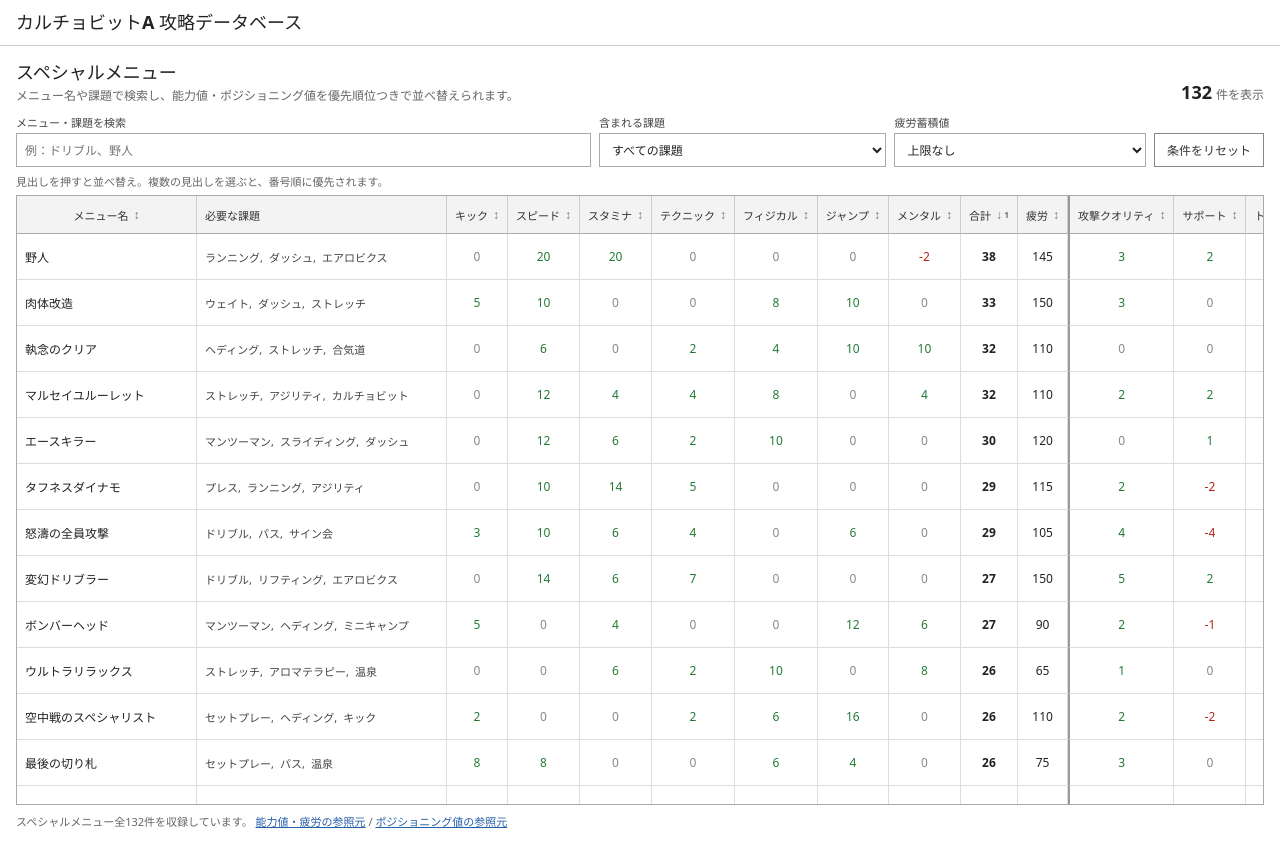
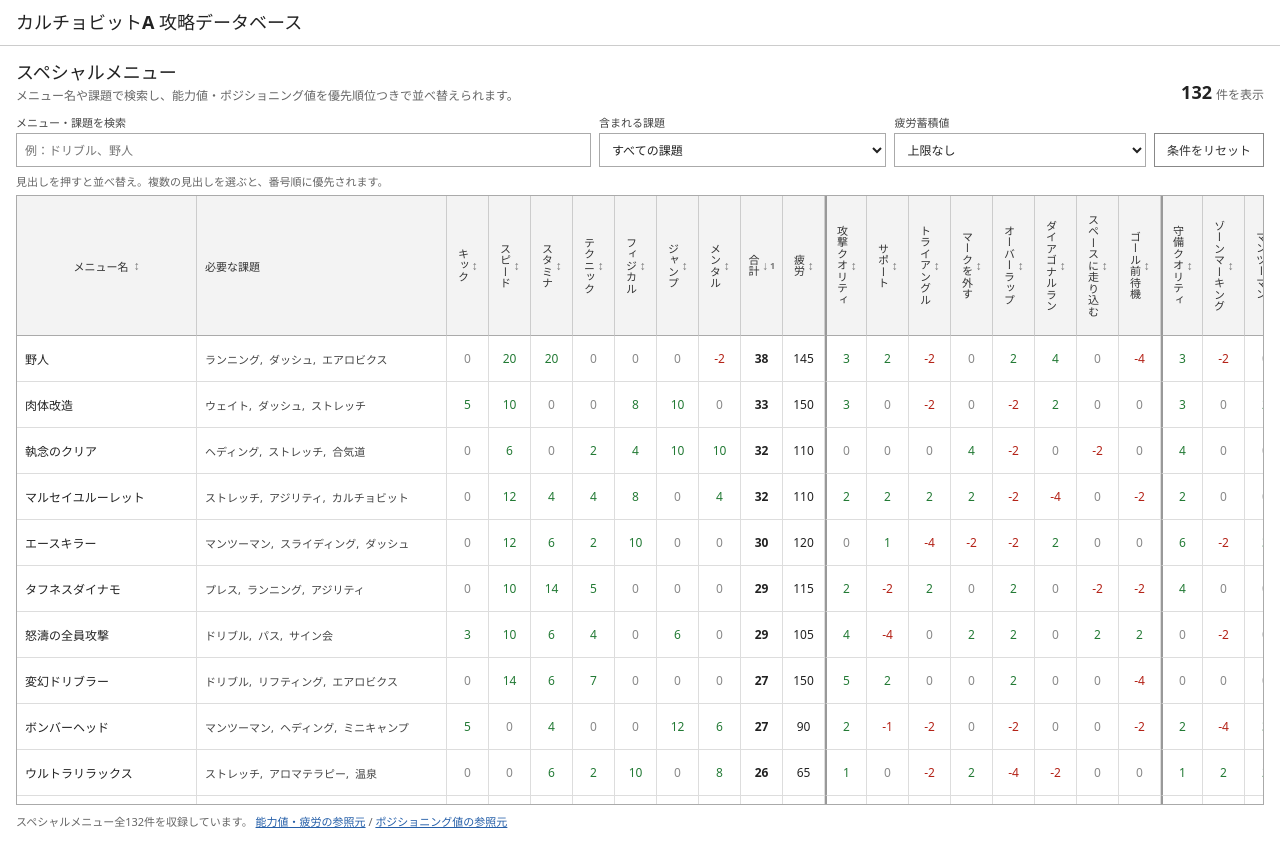
Before and after one commit to gonchiman/calciobit, a React (Vite) app: page / in a window 1280 px wide. Built offline with nearby package versions, Linux system fonts and the light colour scheme.

Commit message:
表ヘッダーを縦書きにして横幅を縮小

```diff
--- a/src/App.css
+++ b/src/App.css
@@ -161,8 +161,8 @@ a {
 }
 
 table {
-  width: 100%;
-  min-width: 2300px;
+  width: 1396px;
+  table-layout: fixed;
   border-collapse: separate;
   border-spacing: 0;
   font-size: 12px;
@@ -172,7 +172,7 @@ th {
   position: sticky;
   z-index: 3;
   top: 0;
-  height: 38px;
+  height: 140px;
   padding: 0 8px;
   border-right: 1px solid #ccc;
   border-bottom: 1px solid #aaa;
@@ -188,7 +188,7 @@ td:first-child {
   position: sticky;
   z-index: 2;
   left: 0;
-  min-width: 180px;
+  width: 180px;
   text-align: left;
 }
 
@@ -202,8 +202,28 @@ td:first-child {
 
 th:nth-child(2),
 td:nth-child(2) {
-  min-width: 250px;
+  width: 250px;
   text-align: left;
+}
+
+th:nth-child(n + 3),
+td:nth-child(n + 3) {
+  width: 42px;
+  padding-right: 4px;
+  padding-left: 4px;
+}
+
+th:nth-child(n + 3) .sort-button > span:first-child {
+  writing-mode: vertical-rl;
+  text-orientation: upright;
+  line-height: 1;
+  letter-spacing: 0.5px;
+}
+
+th:nth-child(n + 3) .sort-button {
+  height: 100%;
+  min-height: 0;
+  gap: 3px;
 }
 
 th:nth-child(12),
```
